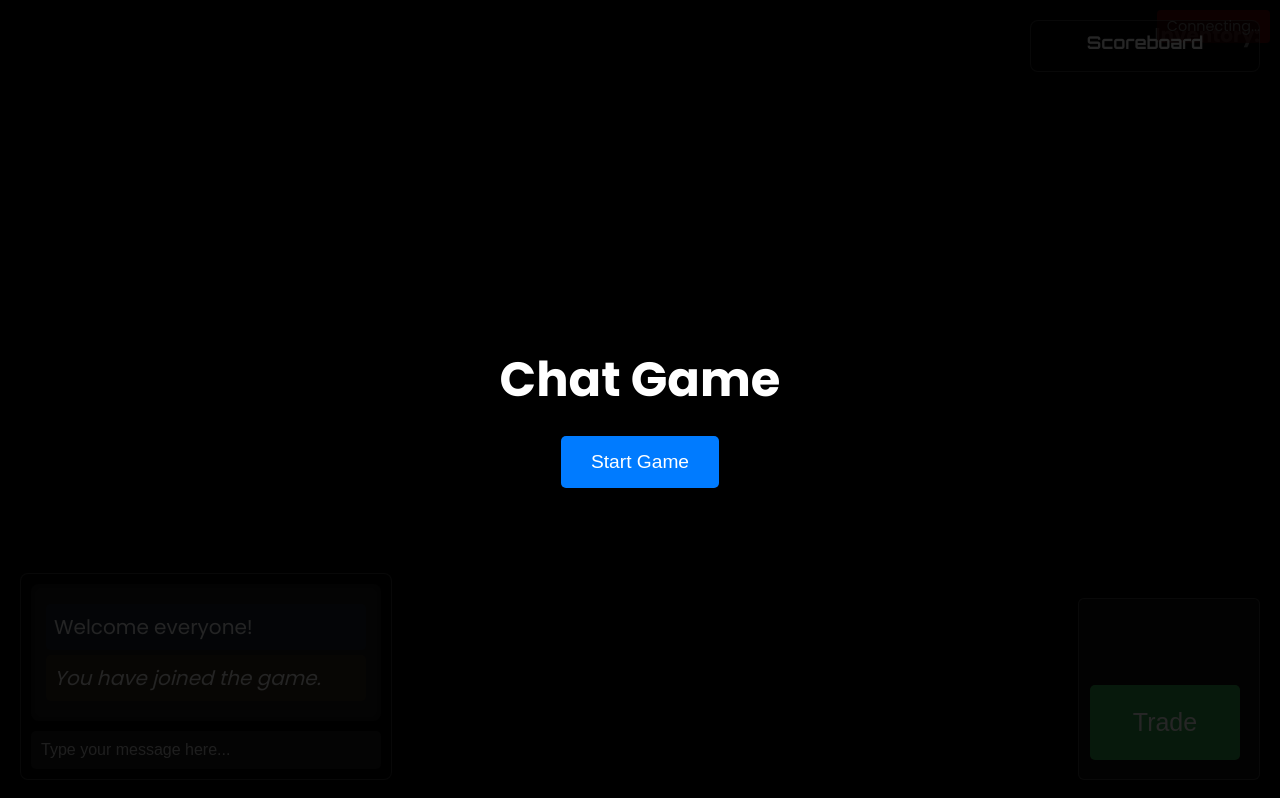
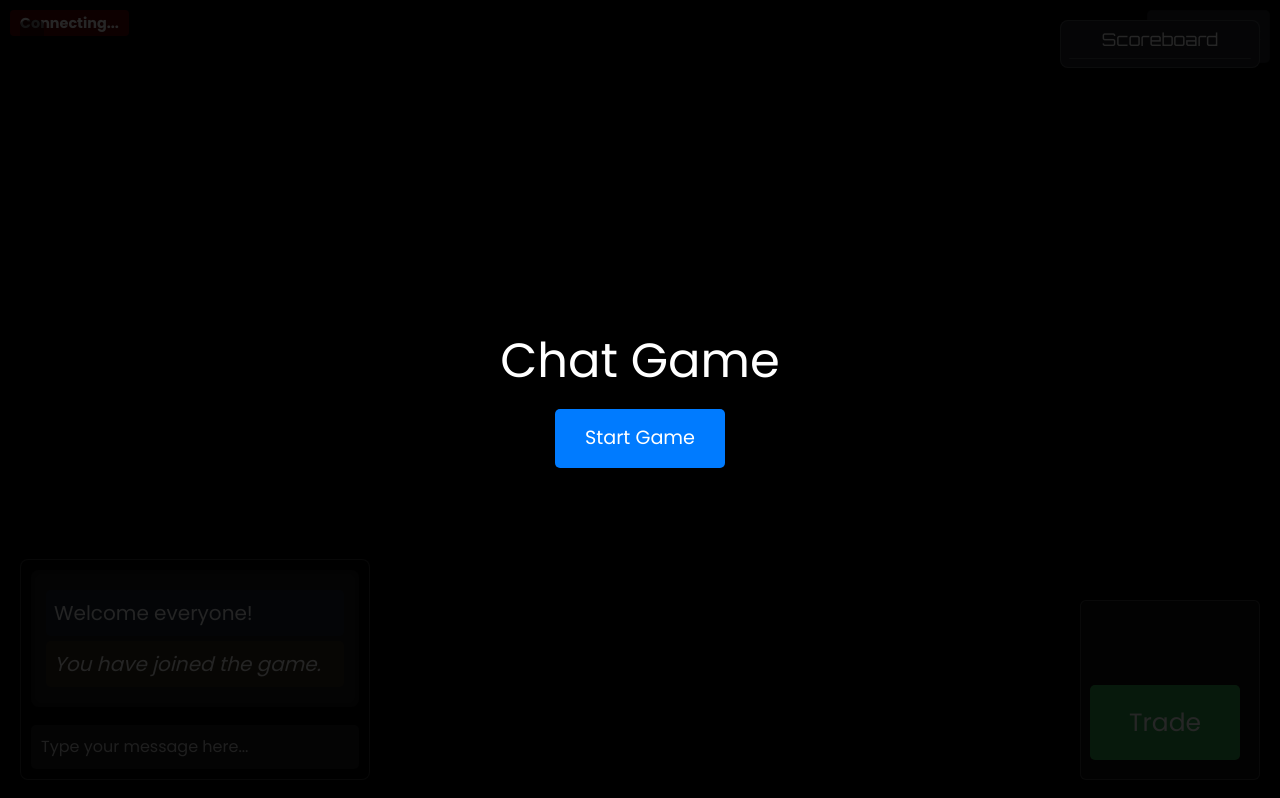
Before and after one commit to GodfreyDev/GodfreyDev.github.io, a website: page games/chat-game/index.html in a window 1280 px wide. Drawn offline with nearby package versions, Linux system fonts and the light colour scheme; no server answers.

Commit message:
Improve chat game UI layout

```diff
--- a/games/chat-game/assets/css/game.css
+++ b/games/chat-game/assets/css/game.css
@@ -304,7 +304,7 @@ body, html {
 #connectionStatus {
   position: absolute;
   top: 10px;
-  right: 10px;
+  left: 10px;
   padding: 6px 10px;
   border-radius: 4px;
   background-color: rgba(128, 0, 0, 0.7);
--- a/games/chat-game/index.html
+++ b/games/chat-game/index.html
@@ -26,6 +26,7 @@
   <title>Game - Fullscreen Experience</title>
   <link href="https://fonts.googleapis.com/css2?family=Poppins:wght@400;700&display=swap" rel="stylesheet">
   <link href="https://fonts.googleapis.com/css2?family=Orbitron:wght@400;700&display=swap" rel="stylesheet">
+  <link href="https://cdn.jsdelivr.net/npm/bootstrap@5.3.0/dist/css/bootstrap.min.css" rel="stylesheet">
   <link rel="stylesheet" href="assets/css/game.css">
 </head>
 <body>
@@ -36,9 +37,9 @@
   <div id="gameContainer">
     <canvas id="gameCanvas"></canvas>
 
-    <div id="scoreboard">
-      <h2>Scoreboard</h2>
-      <ul id="scoreList"></ul>
+    <div id="scoreboard" class="card text-bg-dark p-2">
+      <h2 class="card-title">Scoreboard</h2>
+      <ul id="scoreList" class="list-group list-group-flush small"></ul>
     </div>
 
     <div id="pauseMenu" class="overlay">
@@ -48,7 +49,7 @@
 
     <canvas id="miniMap" width="200" height="200"></canvas>
 
-    <div id="connectionStatus" class="disconnected" aria-live="polite">Connecting...</div>
+    <div id="connectionStatus" class="disconnected badge" aria-live="polite">Connecting...</div>
 
     <!-- Chat Interface -->
     <div id="chatContainer">
@@ -61,21 +62,21 @@
           <span class="text">You have joined the game.</span>
         </div>
       </div>
-      <input type="text" id="chatInput" placeholder="Type your message here..." />
+      <input type="text" id="chatInput" class="form-control mt-2" placeholder="Type your message here..." />
     </div>
 
     <!-- Dialogue Box -->
     <div id="dialogueBox"></div>
 
     <!-- Inventory -->
-    <div id="inventory">
-      <p>Inventory:</p>
-      <ul id="inventoryList">
+    <div id="inventory" class="card text-bg-dark p-2">
+      <p class="fw-bold mb-1">Inventory:</p>
+      <ul id="inventoryList" class="list-group list-group-flush small">
       </ul>
     </div>
 
     <!-- Trade Button -->
-    <button id="tradeButton">Trade</button>
+    <button id="tradeButton" class="btn btn-success">Trade</button>
 
     <!-- Trade Modal -->
     <div id="tradeModal">
```
